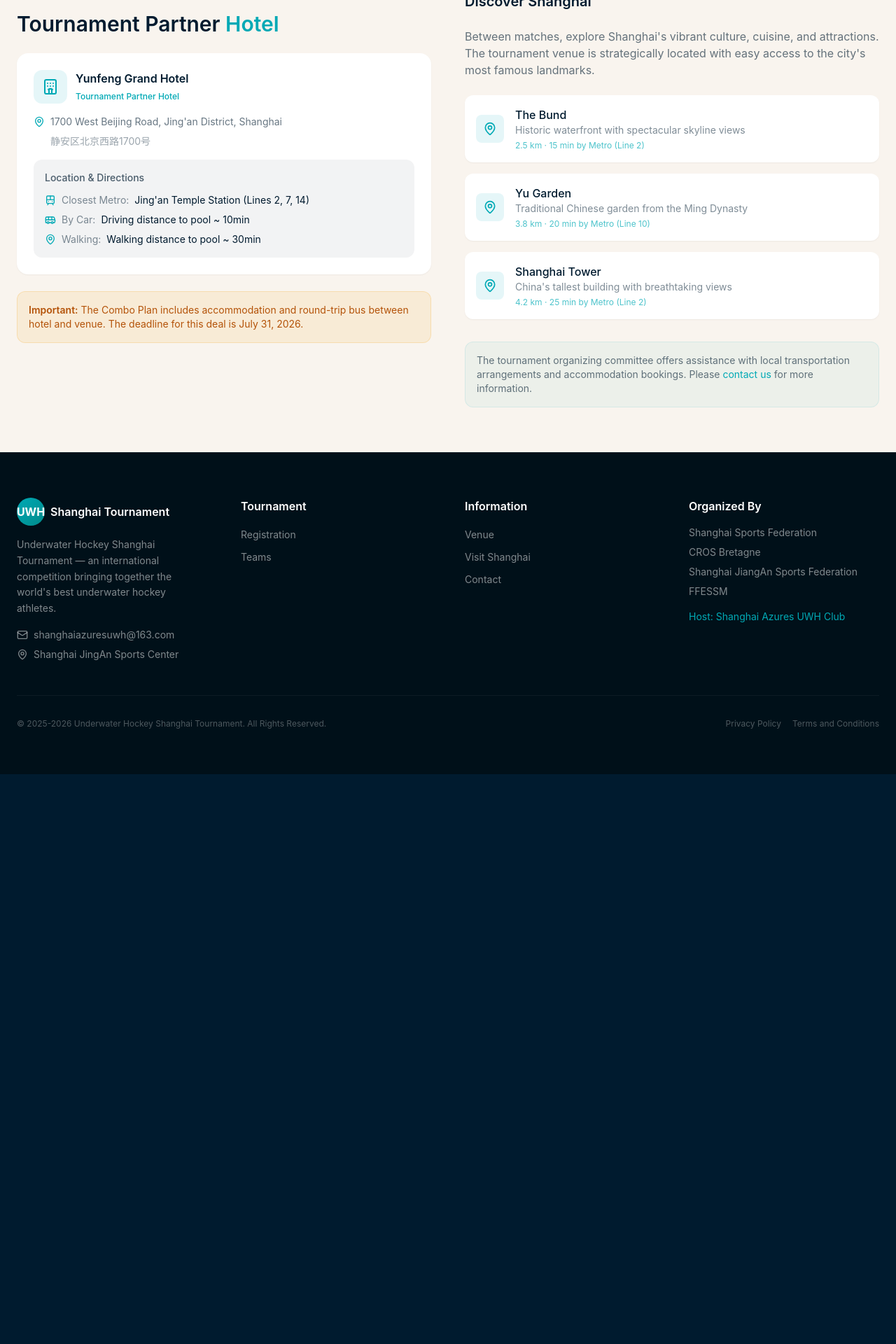
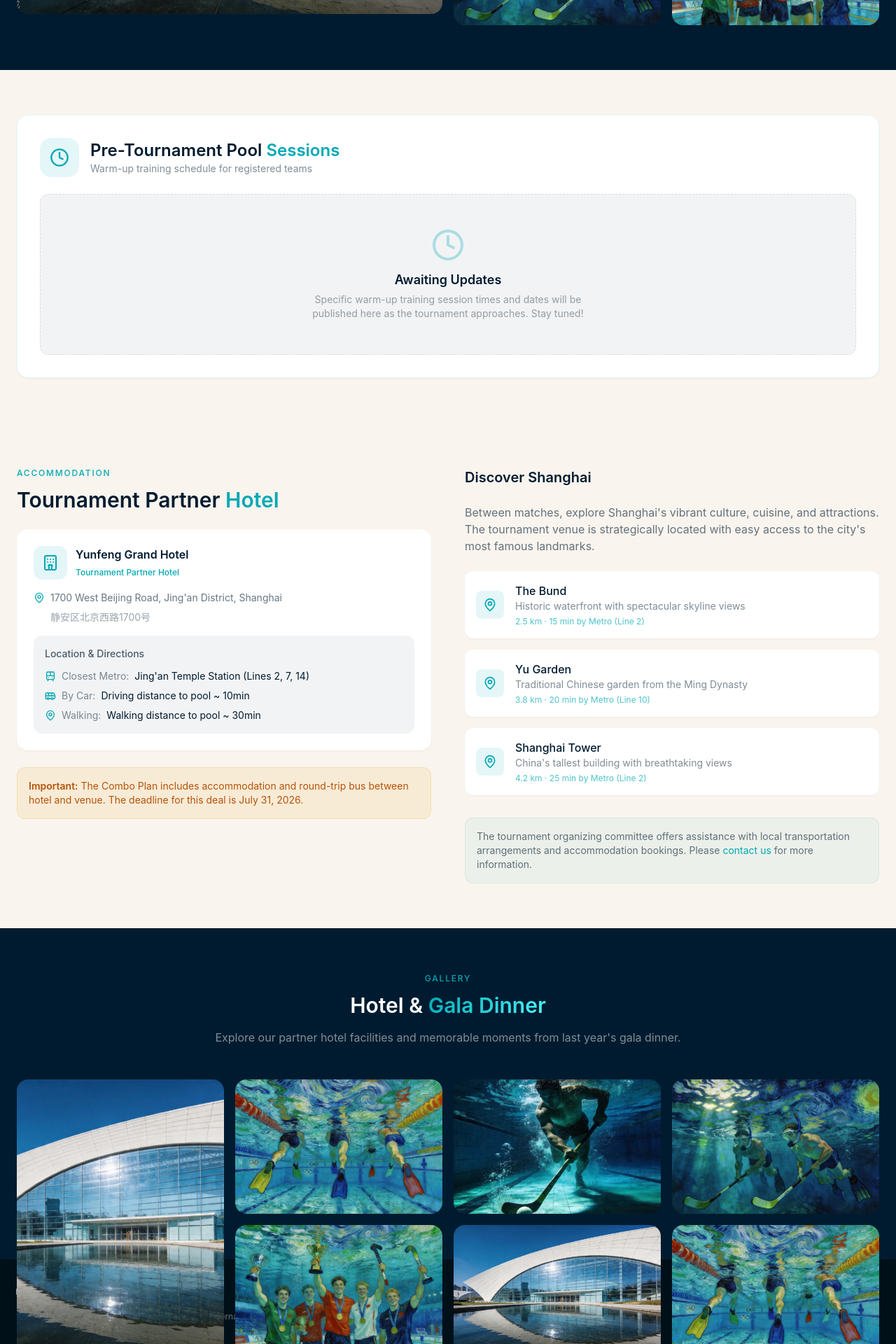
Before and after one commit to dessre/UWH-Shanghai-Tournament, a React (Vite) app in the folder app/: page /venue in a window 1280 px wide. Shown: the part 1644-3564 px from the top of the page at 70% size. Before the commit the page ends 2750 px from the top, so only its background shows below. Built offline with nearby package versions, Linux system fonts and the light colour scheme.

Commit message:
优化页脚, venue页面增加照片栏

```diff
--- a/app/src/components/Footer.tsx
+++ b/app/src/components/Footer.tsx
@@ -1,93 +1,38 @@
-import { Link } from 'react-router-dom'
 import { Mail, MapPin } from 'lucide-react'
-
-const footerLinks = [
-  {
-    title: 'Tournament',
-    links: [
-      { name: 'Registration', path: '/registration' },
-      { name: 'Teams', path: '/teams' },
-    ],
-  },
-  {
-    title: 'Information',
-    links: [
-      { name: 'Venue', path: '/venue' },
-      { name: 'Visit Shanghai', path: '/visit-shanghai' },
-      { name: 'Contact', path: '/registration' },
-    ],
-  },
-]
 
 export default function Footer() {
   return (
     <footer className="bg-[#001019] border-t border-white/5">
-      <div className="max-w-7xl mx-auto px-4 sm:px-6 py-16">
-        <div className="grid grid-cols-1 md:grid-cols-2 lg:grid-cols-4 gap-12">
-          {/* Brand */}
-          <div className="lg:col-span-1">
-            <div className="flex items-center gap-2 mb-4">
-              <div className="w-10 h-10 rounded-full bg-gradient-to-br from-[#00A9B5] to-[#008B8B] flex items-center justify-center">
-                <span className="text-white font-bold">UWH</span>
+      <div className="max-w-7xl mx-auto px-4 sm:px-6 py-8">
+        <div className="flex flex-col md:flex-row items-start md:items-center justify-between gap-6">
+          <div className="flex-1">
+            <div className="flex items-center gap-2 mb-2">
+              <div className="w-8 h-8 rounded-full bg-gradient-to-br from-[#00A9B5] to-[#008B8B] flex items-center justify-center">
+                <span className="text-white font-bold text-sm">UWH</span>
               </div>
-              <span className="text-white font-semibold">
-                Shanghai Tournament
-              </span>
+              <span className="text-white font-semibold">Shanghai Tournament</span>
             </div>
-            <p className="text-white/50 text-sm leading-relaxed mb-4">
-              Underwater Hockey Shanghai Tournament — an international
-              competition bringing together the world&apos;s best underwater
-              hockey athletes.
+            <p className="text-white/40 text-xs leading-relaxed max-w-sm">
+              Underwater Hockey Shanghai Tournament — an international competition
             </p>
-            <div className="space-y-2">
+          </div>
+
+          <div className="flex flex-col gap-2 text-sm">
             <a
               href="mailto:shanghaiazuresuwh@163.com"
-                className="flex items-center gap-2 text-white/50 hover:text-[#00A9B5] transition-colors text-sm"
+              className="flex items-center gap-2 text-white/50 hover:text-[#00A9B5] transition-colors"
             >
               <Mail className="w-4 h-4" />
               shanghaiazuresuwh@163.com
             </a>
-              <div className="flex items-center gap-2 text-white/50 text-sm">
+            <div className="flex items-center gap-2 text-white/50">
               <MapPin className="w-4 h-4 shrink-0" />
               Shanghai JingAn Sports Center
             </div>
           </div>
         </div>
 
-          {/* Links */}
-          {footerLinks.map((group) => (
-            <div key={group.title}>
-              <h3 className="text-white font-semibold mb-4">{group.title}</h3>
-              <ul className="space-y-2">
-                {group.links.map((link) => (
-                  <li key={link.path}>
-                    <Link
-                      to={link.path}
-                      className="text-white/50 hover:text-[#00A9B5] transition-colors text-sm"
-                    >
-                      {link.name}
-                    </Link>
-                  </li>
-                ))}
-              </ul>
-            </div>
-          ))}
-
-          {/* Organizers */}
-          <div>
-            <h3 className="text-white font-semibold mb-4">Organized By</h3>
-            <ul className="space-y-2 text-sm text-white/50">
-              <li>Shanghai Sports Federation</li>
-              <li>CROS Bretagne</li>
-              <li>Shanghai JiangAn Sports Federation</li>
-              <li>FFESSM</li>
-              <li className="pt-2 text-[#00A9B5]">Host: Shanghai Azures UWH Club</li>
-            </ul>
-          </div>
-        </div>
-
-        {/* Bottom */}
-        <div className="mt-12 pt-8 border-t border-white/5 flex flex-col sm:flex-row items-center justify-between gap-4">
+        <div className="mt-6 pt-6 border-t border-white/5 flex flex-col sm:flex-row items-center justify-between gap-3">
           <p className="text-white/30 text-xs">
             &copy; 2025-2026 Underwater Hockey Shanghai Tournament. All Rights Reserved.
           </p>
--- a/app/src/pages/Venue.tsx
+++ b/app/src/pages/Venue.tsx
@@ -1,4 +1,131 @@
 import { MapPin, Waves, Utensils, Train, Hotel, Bus, Clock } from 'lucide-react'
+
+const galleryImages = [
+  {
+    src: '/images/venue-center.jpg',
+    alt: 'Shanghai JingAn Sports Center',
+    title: 'Shanghai JingAn Sports Center',
+    featured: true,
+  },
+  {
+    src: '/images/card-pool.jpg',
+    alt: 'Olympic-standard swimming pool',
+    title: 'Olympic Pool',
+    featured: false,
+  },
+  {
+    src: '/images/card-game.jpg',
+    alt: 'Underwater hockey competition',
+    title: 'Competition Action',
+    featured: false,
+  },
+  {
+    src: '/images/hero-bg.jpg',
+    alt: 'Pool facilities',
+    title: 'Pool Facilities',
+    featured: false,
+  },
+  {
+    src: '/images/card-award.jpg',
+    alt: 'Tournament awards',
+    title: 'Award Ceremony',
+    featured: false,
+  },
+]
+
+const hotelGalleryImages = [
+  {
+    src: '/images/venue-center.jpg',
+    alt: 'Yunfeng Grand Hotel',
+    title: 'Yunfeng Grand Hotel',
+    featured: true,
+  },
+  {
+    src: '/images/card-pool.jpg',
+    alt: 'Hotel lobby',
+    title: 'Hotel Lobby',
+    featured: false,
+  },
+  {
+    src: '/images/card-game.jpg',
+    alt: 'Hotel rooms',
+    title: 'Hotel Rooms',
+    featured: false,
+  },
+  {
+    src: '/images/hero-bg.jpg',
+    alt: 'Gala dinner',
+    title: 'Gala Dinner',
+    featured: false,
+  },
+  {
+    src: '/images/card-award.jpg',
+    alt: 'Awards ceremony',
+    title: 'Awards Ceremony',
+    featured: false,
+  },
+  {
+    src: '/images/venue-center.jpg',
+    alt: 'Hotel exterior',
+    title: 'Hotel Exterior',
+    featured: false,
+  },
+  {
+    src: '/images/card-pool.jpg',
+    alt: 'Gala dinner celebration',
+    title: 'Celebration',
+    featured: false,
+  },
+]
+
+interface GalleryImageProps {
+  image: {
+    src: string
+    alt: string
+    title: string
+    featured: boolean
+  }
+  layout?: 'horizontal' | 'vertical'
+}
+
+function GalleryImage({ image, layout = 'horizontal' }: GalleryImageProps) {
+  const { src, alt, title, featured } = image
+
+  const handleImageLoad = (e: React.SyntheticEvent<HTMLImageElement>) => {
+    const target = e.target as HTMLImageElement
+    const sibling = target.previousElementSibling
+    if (sibling) {
+      sibling.remove()
+    }
+  }
+
+  return (
+    <div
+      className={`
+        relative rounded-2xl overflow-hidden group cursor-pointer
+        ${featured
+          ? layout === 'vertical'
+            ? 'col-span-2 md:col-span-3 lg:col-span-2 row-span-2 h-64 md:h-80 lg:h-96'
+            : 'row-span-2 h-full'
+          : 'h-40 md:h-48'
+        }
+      `}
+    >
+      <div className="absolute inset-0 bg-gradient-to-br from-[#00A9B5]/20 to-transparent" />
+      <img
+        src={src}
+        alt={alt}
+        loading="lazy"
+        className="w-full h-full object-cover transition-all duration-500 group-hover:scale-105"
+        onLoad={handleImageLoad}
+      />
+      <div className="absolute inset-0 bg-gradient-to-t from-black/70 via-black/20 to-transparent opacity-0 group-hover:opacity-100 transition-opacity duration-300" />
+      <div className="absolute bottom-0 left-0 right-0 p-4 translate-y-full group-hover:translate-y-0 transition-transform duration-300">
+        <p className="text-white font-medium text-sm drop-shadow-lg">{title}</p>
+      </div>
+    </div>
+  )
+}
 
 const poolFeatures = [
   {
@@ -122,6 +249,29 @@
                 className="w-full h-full object-cover"
               />
             </div>
+          </div>
+        </div>
+      </section>
+
+      {/* Photo Gallery */}
+      <section className="py-16">
+        <div className="max-w-7xl mx-auto px-4 sm:px-6">
+          <div className="text-center mb-12">
+            <span className="text-[#00A9B5] text-xs font-medium tracking-[0.15em] uppercase mb-3 block">
+              Gallery
+            </span>
+            <h2 className="text-3xl font-semibold text-white mb-4">
+              Venue & <span className="text-gradient">Competition</span>
+            </h2>
+            <p className="text-white/50 max-w-2xl mx-auto">
+              Take a closer look at our world-class facilities and moments from previous tournaments.
+            </p>
+          </div>
+
+          <div className="grid grid-cols-2 md:grid-cols-3 lg:grid-cols-4 gap-4">
+            {galleryImages.map((image, index) => (
+              <GalleryImage key={index} image={image} layout="vertical" />
+            ))}
           </div>
         </div>
       </section>
@@ -280,6 +430,29 @@
           </div>
         </div>
       </section>
+
+      {/* Hotel & Gala Photo Gallery */}
+      <section className="py-16">
+        <div className="max-w-7xl mx-auto px-4 sm:px-6">
+          <div className="text-center mb-12">
+            <span className="text-[#00A9B5] text-xs font-medium tracking-[0.15em] uppercase mb-3 block">
+              Gallery
+            </span>
+            <h2 className="text-3xl font-semibold text-white mb-4">
+              Hotel & <span className="text-gradient">Gala Dinner</span>
+            </h2>
+            <p className="text-white/50 max-w-2xl mx-auto">
+              Explore our partner hotel facilities and memorable moments from last year's gala dinner.
+            </p>
+          </div>
+
+          <div className="grid grid-cols-4 gap-4 h-48">
+            {hotelGalleryImages.map((image, index) => (
+              <GalleryImage key={index} image={image} layout="horizontal" />
+            ))}
+          </div>
+        </div>
+      </section>
     </main>
   )
 }
```
Lines whose indentation alone changed are shown as unchanged.
